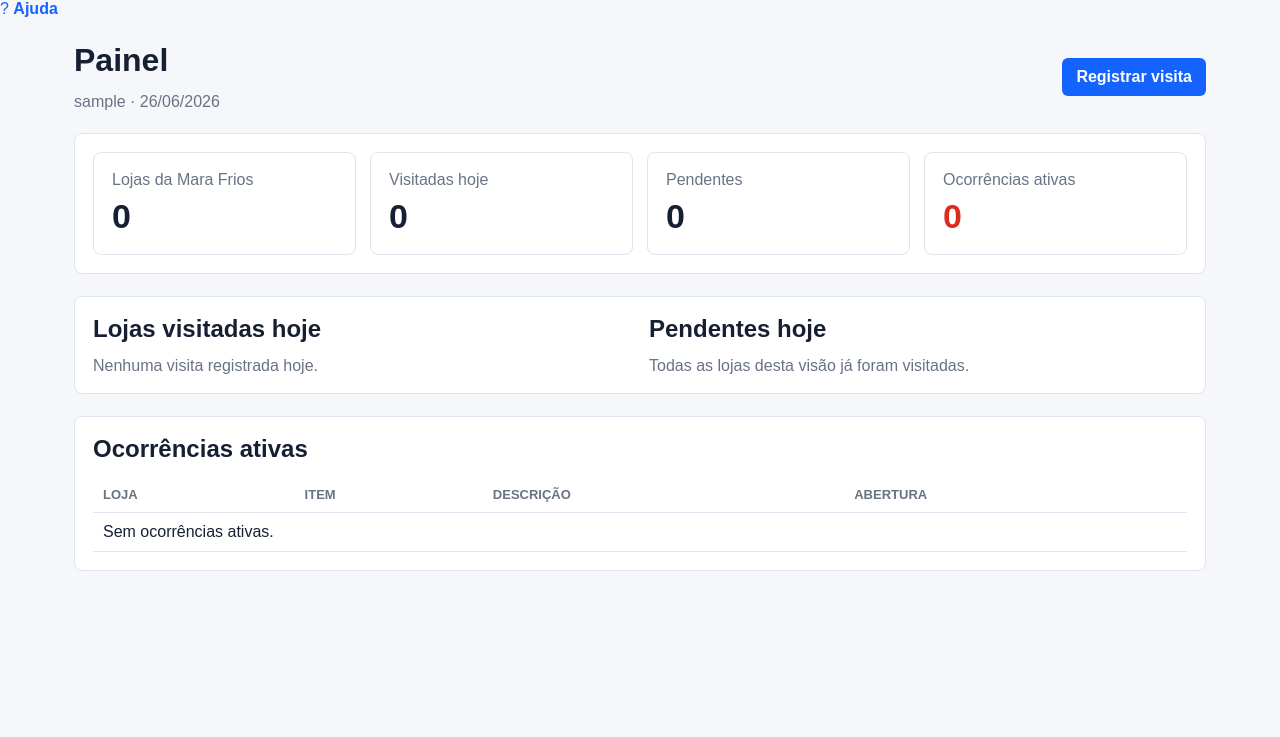
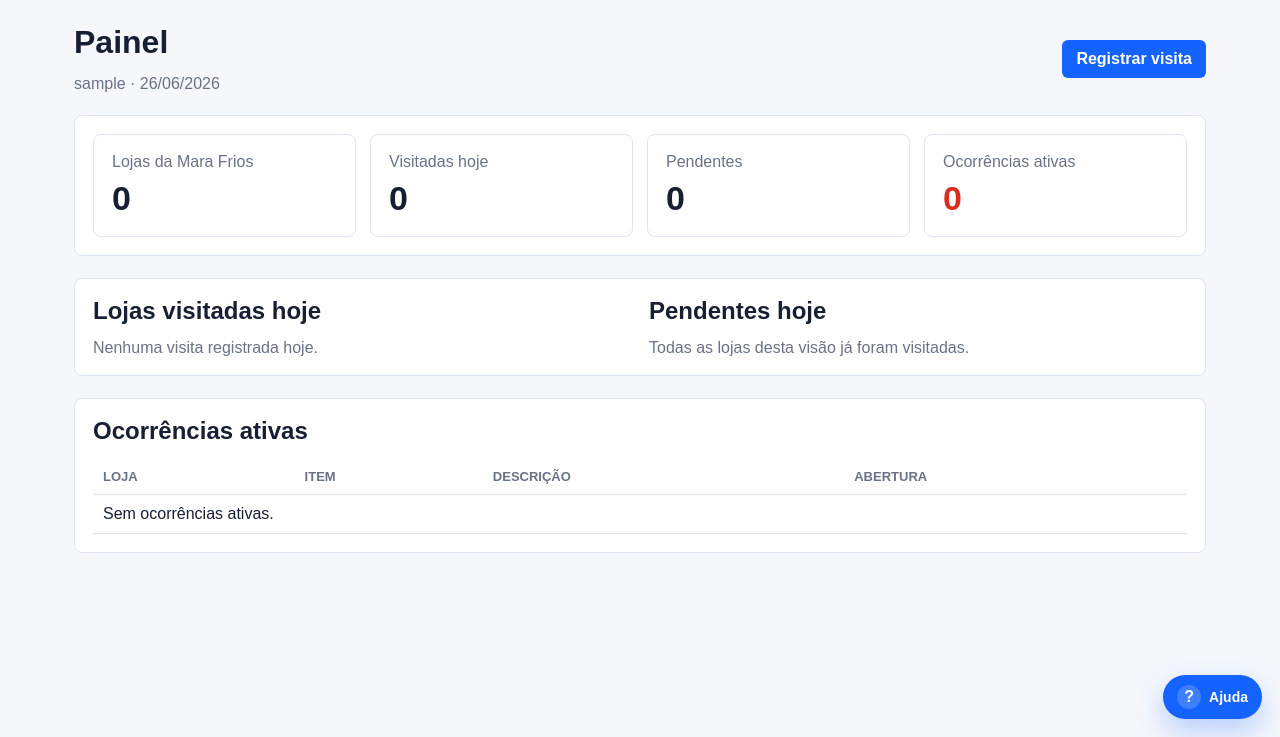
Before and after one commit to klgsilva/sistema-supervisao, a Flask app: page / in a window 1280 px wide. Shown: the part 63-800 px from the top of the page. Run offline with Flask 3, Linux system fonts and the light colour scheme; the visitor is signed in with stand-in values (Sample User, id 1); data that the repository does not hold is empty.

Commit message:
Add files via upload

```diff
--- a/app/static/css/style.css
+++ b/app/static/css/style.css
@@ -73,6 +73,37 @@ a {
     margin: 0 auto;
     max-width: 1180px;
     padding: 24px;
+}
+
+.help-float {
+    align-items: center;
+    background: var(--primary);
+    border-radius: 999px;
+    bottom: 18px;
+    box-shadow: 0 12px 28px rgba(20, 99, 255, 0.28);
+    color: #fff;
+    display: flex;
+    gap: 8px;
+    padding: 10px 14px;
+    position: fixed;
+    right: 18px;
+    z-index: 20;
+}
+
+.help-float span {
+    align-items: center;
+    background: rgba(255, 255, 255, 0.18);
+    border-radius: 999px;
+    display: inline-flex;
+    font-weight: 800;
+    height: 24px;
+    justify-content: center;
+    width: 24px;
+}
+
+.help-float strong {
+    color: #fff;
+    font-size: 14px;
 }
 
 h1, h2 {
@@ -860,6 +891,16 @@ th {
         grid-template-columns: 1fr;
     }
 
+    .help-float {
+        bottom: 12px;
+        padding: 10px;
+        right: 12px;
+    }
+
+    .help-float strong {
+        display: none;
+    }
+
     .balance-store-head {
         align-items: flex-start;
         flex-direction: column;
```
